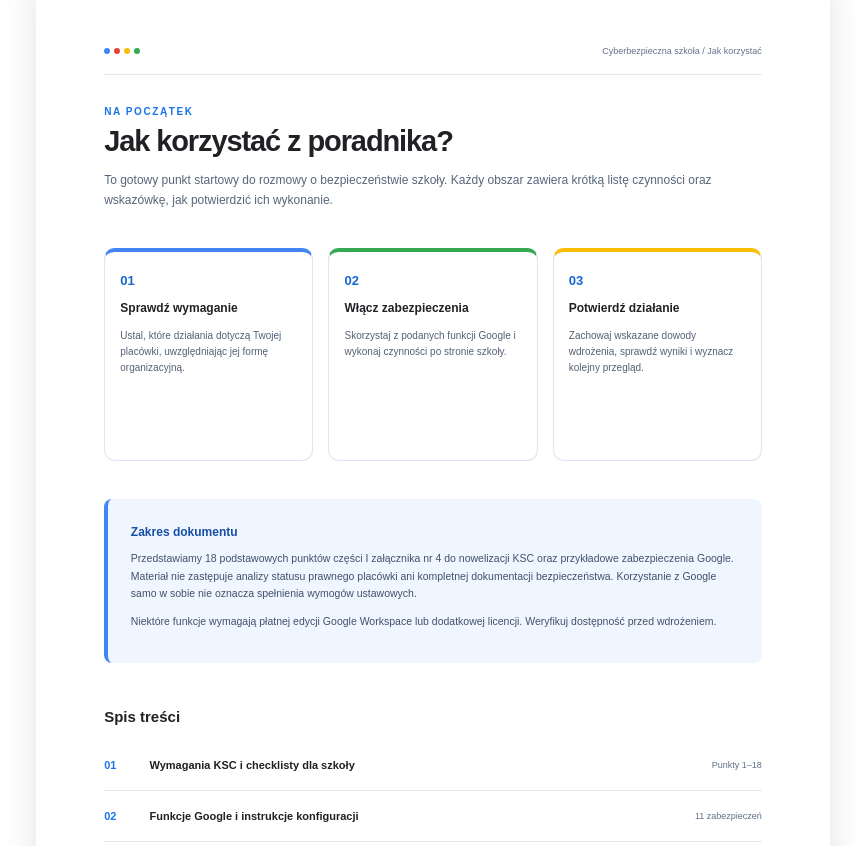
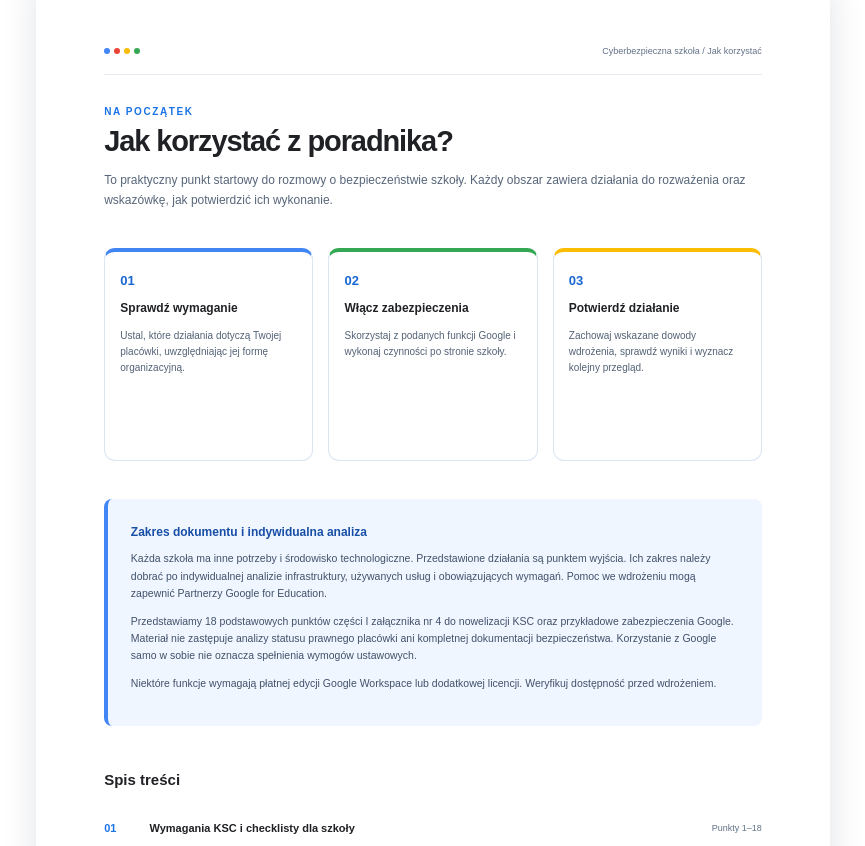
Before and after one commit to GaudiRed/cyberbezpieczna-szkola, a SvelteKit app: page /poradnik-pdf in a window 1280 px wide. Shown: the part 1254-2100 px from the top of the page, without its empty margins (207-1072 px from the left). Built offline with nearby package versions, Linux system fonts and the light colour scheme.

Commit message:
Align PDF publication with cautious, concrete recommendations and individual assessment

```diff
--- a/src/routes/poradnik-pdf/+page.svelte
+++ b/src/routes/poradnik-pdf/+page.svelte
@@ -71,14 +71,14 @@
     <div class="mini-header"><span class="mini-pills"><i></i><i></i><i></i><i></i></span><span>Cyberbezpieczna szkoła / Jak korzystać</span></div>
     <p class="section-kicker">NA POCZĄTEK</p>
     <h2 class="page-title">Jak korzystać z poradnika?</h2>
-    <p class="page-lead">To gotowy punkt startowy do rozmowy o bezpieczeństwie szkoły. Każdy obszar zawiera krótką listę czynności oraz wskazówkę, jak potwierdzić ich wykonanie.</p>
+    <p class="page-lead">To praktyczny punkt startowy do rozmowy o bezpieczeństwie szkoły. Każdy obszar zawiera działania do rozważenia oraz wskazówkę, jak potwierdzić ich wykonanie.</p>
     <div class="step-cards">
       <div class="step-card blue"><b>01</b><h3>Sprawdź wymaganie</h3><p>Ustal, które działania dotyczą Twojej placówki, uwzględniając jej formę organizacyjną.</p></div>
       <div class="step-card green"><b>02</b><h3>Włącz zabezpieczenia</h3><p>Skorzystaj z podanych funkcji Google i wykonaj czynności po stronie szkoły.</p></div>
       <div class="step-card yellow"><b>03</b><h3>Potwierdź działanie</h3><p>Zachowaj wskazane dowody wdrożenia, sprawdź wyniki i wyznacz kolejny przegląd.</p></div>
     </div>
     <div class="paper-note">
-      <strong>Zakres dokumentu</strong>
+      <strong>Zakres dokumentu i indywidualna analiza</strong><p>Każda szkoła ma inne potrzeby i środowisko technologiczne. Przedstawione działania są punktem wyjścia. Ich zakres należy dobrać po indywidualnej analizie infrastruktury, używanych usług i obowiązujących wymagań. Pomoc we wdrożeniu mogą zapewnić Partnerzy Google for Education.</p>
       <p>Przedstawiamy 18 podstawowych punktów części I załącznika nr 4 do nowelizacji KSC oraz przykładowe zabezpieczenia Google. Materiał nie zastępuje analizy statusu prawnego placówki ani kompletnej dokumentacji bezpieczeństwa. Korzystanie z Google samo w sobie nie oznacza spełnienia wymogów ustawowych.</p>
       <p>Niektóre funkcje wymagają płatnej edycji Google Workspace lub dodatkowej licencji. Weryfikuj dostępność przed wdrożeniem.</p>
     </div>
@@ -130,7 +130,7 @@
       <div class="mini-header"><span class="mini-pills"><i></i><i></i><i></i><i></i></span><span>Google Workspace for Education / ChromeOS</span></div>
       <p class="section-kicker">CZĘŚĆ 02 · NARZĘDZIA GOOGLE</p>
       <h2 class="page-title">Zabezpieczenia, które możesz wdrożyć</h2>
-      <p class="page-lead compact">Dostępność funkcji zależy od edycji produktu i konfiguracji szkoły. Linki prowadzą do instrukcji technicznych Google.</p>
+      <p class="page-lead compact">Dostępność funkcji zależy od edycji i środowiska szkoły. Linki prowadzą do aktualnej dokumentacji Google, a wskazówki nie zastępują indywidualnej analizy.</p>
       <div class="features-list">
         {#each pageItems as f (f.id)}
           <article class="feature-card">
@@ -149,11 +149,11 @@
     <div class="mini-header"><span class="mini-pills"><i></i><i></i><i></i><i></i></span><span>Kopie zapasowe / praktyczny plan</span></div>
     <p class="section-kicker">CZĘŚĆ 03 · ODSEPAROWANE KOPIE</p>
     <h2 class="page-title">Kopie zapasowe: od czego zacząć?</h2>
-    <p class="page-lead">Przy punkcie 10 KSC Google może wesprzeć szkołę, ale sam Dysk Google, synchronizacja i Vault nie zastępują niezależnego backupu.</p>
-    <div class="backup-option blue"><div class="backup-num">01</div><div><h3>Wariant podstawowy: eksport danych Workspace</h3><p>Administrator eksportuje dane organizacji, pobiera archiwum i zapisuje je na szyfrowanym nośniku odłączonym od sieci. Ustala osobę odpowiedzialną oraz sposób przechowywania.</p><a href="https://knowledge.workspace.google.com/admin/migrate/export-all-your-organizations-data">Oficjalna instrukcja Google Data Export ↗</a></div></div>
-    <div class="backup-option green"><div class="backup-num">02</div><div><h3>Odseparowane archiwum w Google Cloud</h3><p>Archiwa mogą być przechowywane w osobnym zasobie Cloud Storage z ograniczonymi uprawnieniami i retencją. Trzeba dodatkowo ocenić separację kopii i koszty.</p><a href="https://docs.cloud.google.com/storage/docs/protection-backup-recovery-overview">Dokumentacja ochrony danych Cloud Storage ↗</a></div></div>
-    <div class="backup-option yellow"><div class="backup-num">03</div><div><h3>Regularny backup z pomocą partnera</h3><p>Jeżeli szkoła potrzebuje codziennego odzyskiwania plików, warto wdrożyć niezależne rozwiązanie backupowe, objąć nim także systemy spoza Google i regularnie testować przywracanie.</p><a href="https://cyber.hubedu.pl/#partnerzy">Kontakty partnerów Google for Education ↗</a></div></div>
-    <div class="paper-note backup-note"><strong>Ważne ograniczenia</strong><p>Standardowe pełne eksporty Google Workspace mają ograniczenie częstotliwości do 30 dni, a tymczasowe archiwa są usuwane po 60 dniach. Eksport nie jest kopią ciągłą ani narzędziem do automatycznego odtwarzania. Sprawdź aktualne warunki i wymagania oddzielenia kopii, zanim wybierzesz rozwiązanie.</p></div>
+    <p class="page-lead">Google Workspace może pomóc w eksporcie danych, a Google Cloud w przechowywaniu archiwów. Zakres, separację i częstotliwość kopii trzeba dopasować do środowiska szkoły.</p>
+    <div class="backup-option blue"><div class="backup-num">01</div><div><h3>Wariant podstawowy: eksport danych Workspace</h3><p>Google Workspace umożliwia eksportowanie danych organizacji. Należy ustalić, czy eksport obejmuje odpowiedni zakres, gdzie będzie przechowywany i jak zostanie sprawdzona możliwość odzyskania danych.</p><a href="https://knowledge.workspace.google.com/admin/migrate/export-all-your-organizations-data">Oficjalna instrukcja Google Data Export ↗</a></div></div>
+    <div class="backup-option green"><div class="backup-num">02</div><div><h3>Odseparowane archiwum w Google Cloud</h3><p>Google Cloud Storage może wspierać przechowywanie odrębnych archiwów. Wymaga to analizy zasad dostępu, separacji, kosztów i odzyskiwania.</p><a href="https://docs.cloud.google.com/storage/docs/protection-backup-recovery-overview">Dokumentacja ochrony danych Cloud Storage ↗</a></div></div>
+    <div class="backup-option yellow"><div class="backup-num">03</div><div><h3>Regularny backup z pomocą partnera</h3><p>Szkoła powinna ocenić częstotliwość potrzebnych kopii, pozostałe systemy oraz sposób testowania odtwarzania. W doborze rozwiązania może pomóc administrator lub partner.</p><a href="https://cyber.hubedu.pl/#partnerzy">Kontakty partnerów Google for Education ↗</a></div></div>
+    <div class="paper-note backup-note"><strong>Ważne ograniczenia</strong><p>Sam eksport, historia wersji i Google Vault nie zastępują pełnego systemu kopii zapasowych. Szczegółowe warunki usług i dostępność funkcji mogą się zmieniać. Dobór metody wymaga sprawdzenia aktualnej dokumentacji i indywidualnej analizy środowiska szkoły.</p></div>
   </section>
 
   <section class="pdf-page partners-page">
```
